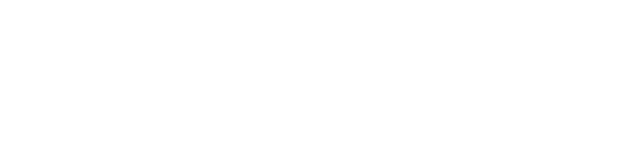
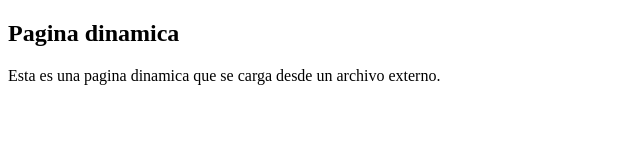
Before and after one commit to NayeliSilva2322/GIT, a plain HTML site: page Index.html in a window 1280 px wide. Shown: the whole page, without its empty margins (0-640 px from the left). Drawn offline with Linux system fonts and the light colour scheme.

Commit message:
actulizacion index

```diff
--- a/Index.html
+++ b/Index.html
@@ -6,6 +6,8 @@
     <title>Sistema de registtro</title>
 </head>
 <body>
+    <h2> Pagina dinamica</h2>
+    <p>Esta es una pagina dinamica que se carga desde un archivo externo.</p>
     <script srd="app.js"></script>
 </body>
 </html>
```
